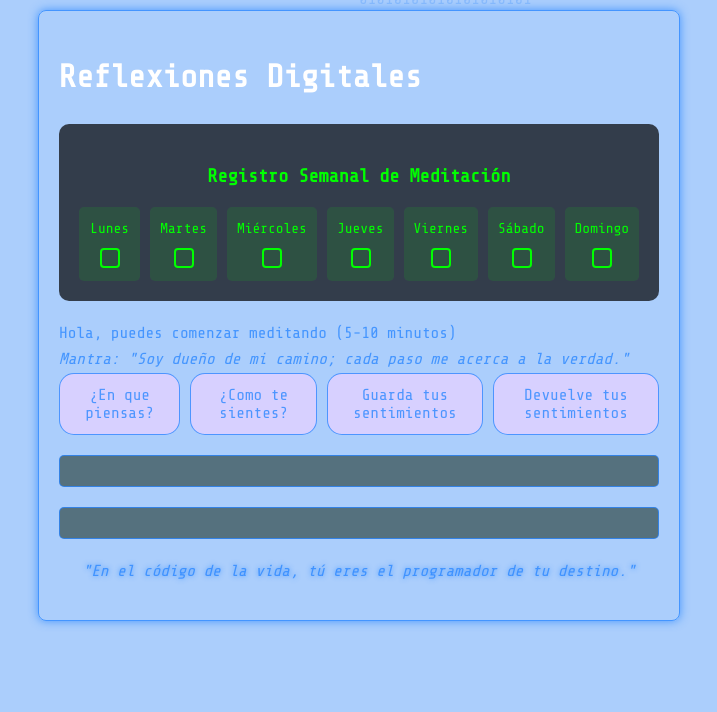
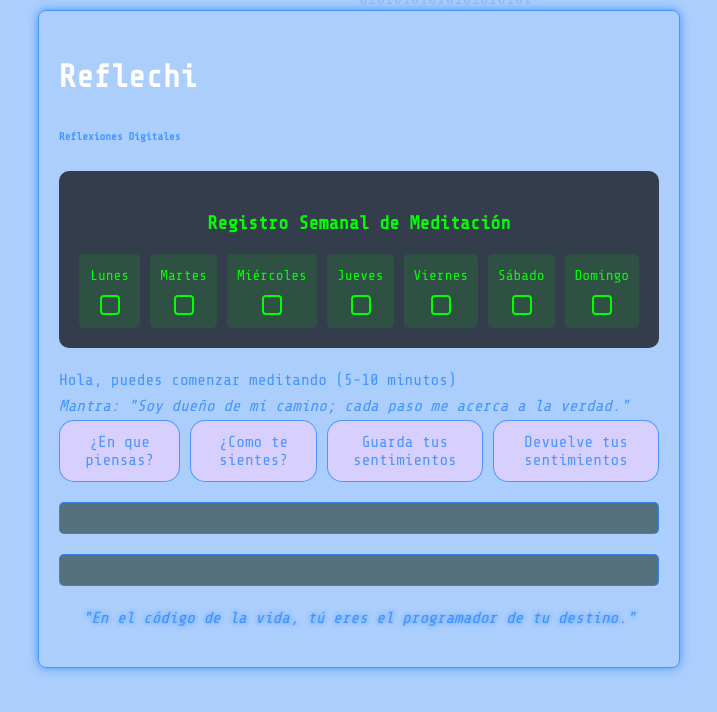
Before and after one commit to EdgarJTribaldo/reflechi, a website: page index.html in a window 1280 px wide. Shown: the whole page, without its empty margins (281-998 px from the left). Drawn offline with nearby package versions, Linux system fonts and the light colour scheme.

```diff
--- a/index.html
+++ b/index.html
@@ -10,7 +10,8 @@
 <body>
     <div class="matrix-bg"></div>
     <div class="container">
-        <h1>Reflexiones Digitales</h1>
+        <h1>Reflechi</h1>
+        <h6>Reflexiones Digitales</h6>
 
         <!-- Agregamos la nueva sección de seguimiento semanal -->
         <div class="meditation-tracker">
```
